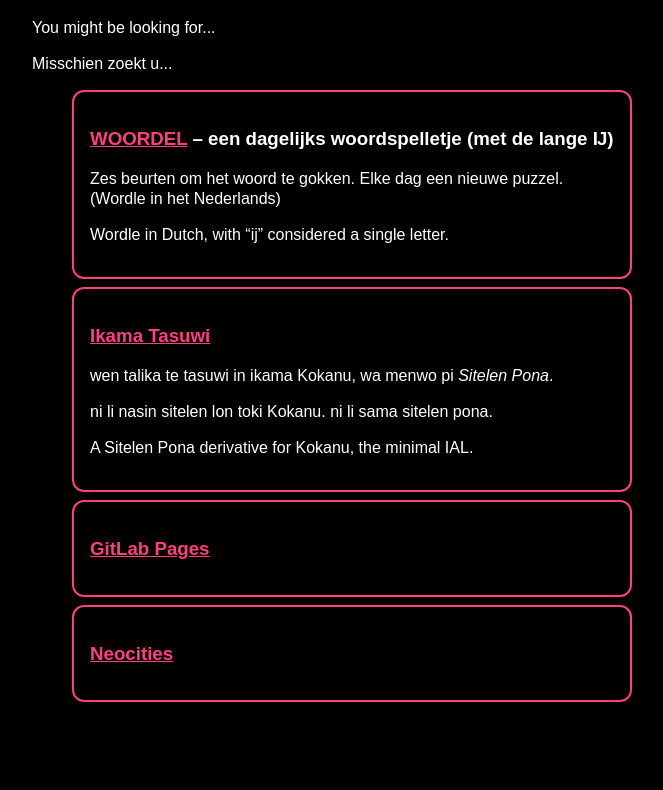
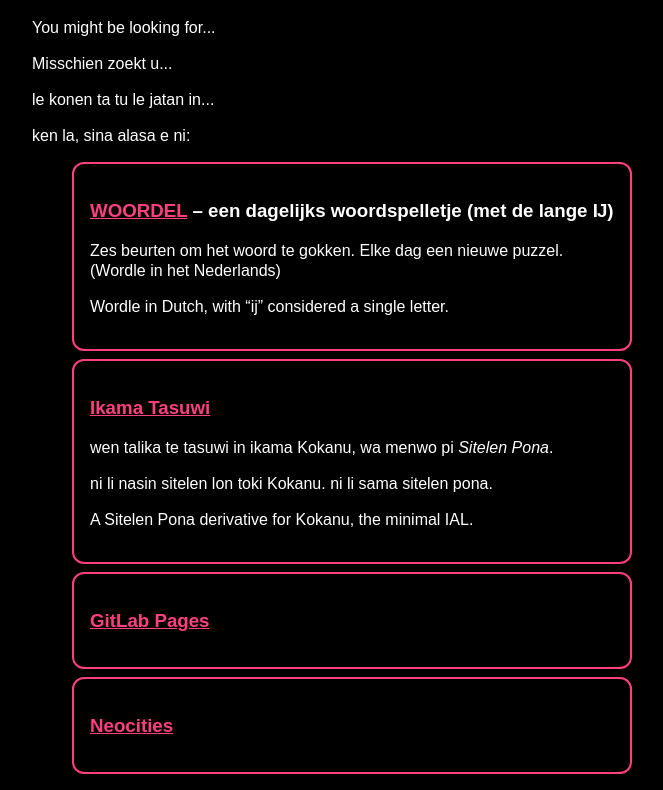
Before and after one commit to HaleyHalcyon/haleyhalcyon.github.io, a plain HTML site: page index.html in a window 1280 px wide. Shown: the part 51-841 px from the top of the page, without its empty margins (308-971 px from the left). Before the commit the page ends 800 px from the top, so only its background shows below. Drawn offline with Linux system fonts and the light colour scheme.

Commit message:
Update index.html

```diff
--- a/index.html
+++ b/index.html
@@ -30,13 +30,26 @@
         padding: 16px;
         border-radius: 12px;
       }
+
+      [lang]::before {
+        display: inline-block;
+        font-weight: 700;
+        opacity: 0.8;
+        font-size: 12px;
+      }
+      :lang(en-US) { content: "English:" }
+      :lang(nl) { content: "Nederlands:" }
+      :lang(tok) { content: "toki pona:" }
+      :lang(mis_kkn) { content: "Kokanu:" }
     </style>
   </head>
   <body>
     <div id="width">
       <h1>HaleyHalcyon on GitHub Pages</h1>
-      <p>You might be looking for...</p>
+      <p lang="en-US">You might be looking for...</p>
       <p lang="nl">Misschien zoekt u...</p>
+      <p lang="mis_kkn">le konen ta tu le jatan in...</p>
+      <p lang="tok">ken la, sina alasa e ni:</p>
       <ul class="links">
         <li>
           <h3 lang="nl"><a href="https://haleyhalcyon.github.io/woordel/">WOORDEL</a> – een dagelĳks woordspelletje (met de lange Ĳ)</h3>
```
